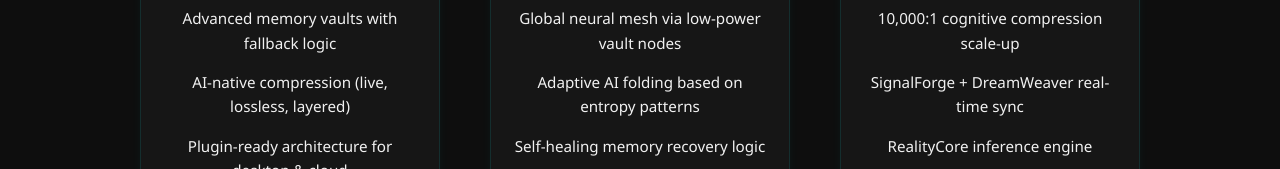
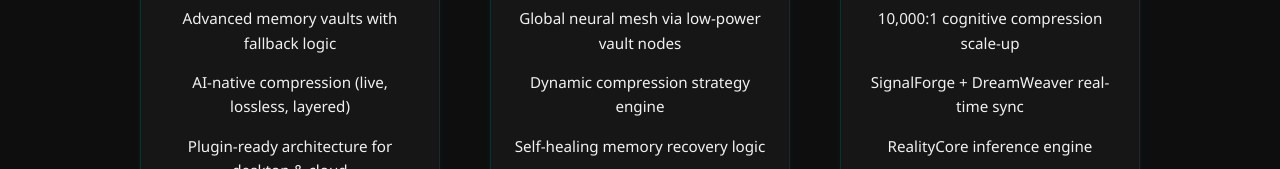
Before and after one commit to SkrrtSkrrt2112/neurovault-landing, a plain HTML site: page roadmap.html in a window 1280 px wide. Shown: the part 339-508 px from the top of the page. Drawn offline with Linux system fonts and the light colour scheme.

Commit message:
Updated roadmap wording: entropy logic cloaked for IP protection

```diff
--- a/roadmap.html
+++ b/roadmap.html
@@ -1,4 +1,4 @@
-<!-- roadmap.html - v1.1 Footer Sync Edition -->
+<!-- roadmap.html - v1.2 Entropy Cloak Edition -->
 <!DOCTYPE html>
 <html lang="en">
 <head>
@@ -113,7 +113,7 @@
         <h3>Mid-Term</h3>
         <ul>
           <li>Global neural mesh via low-power vault nodes</li>
-          <li>Adaptive AI folding based on entropy patterns</li>
+          <li>Dynamic compression strategy engine</li>
           <li>Self-healing memory recovery logic</li>
           <li>Compression training API for custom models</li>
         </ul>
```
Lines whose indentation alone changed are shown as unchanged.
